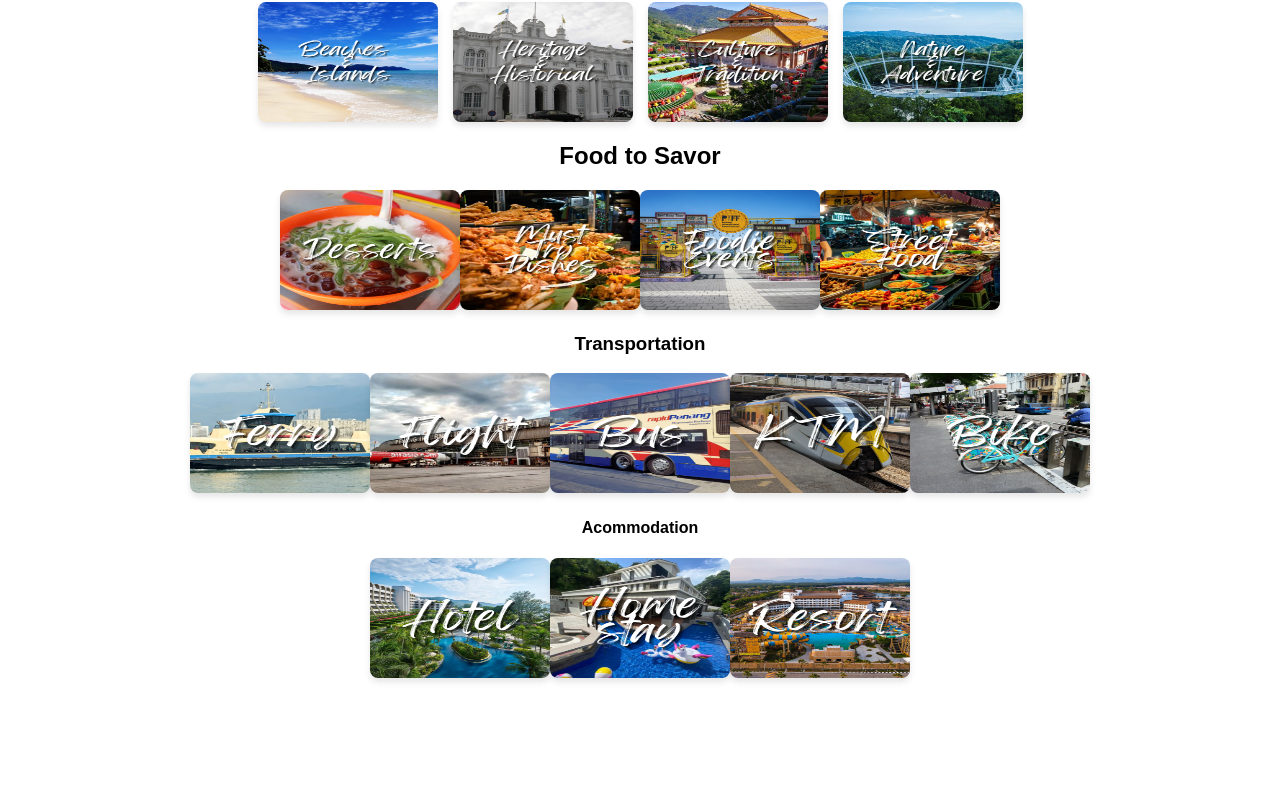
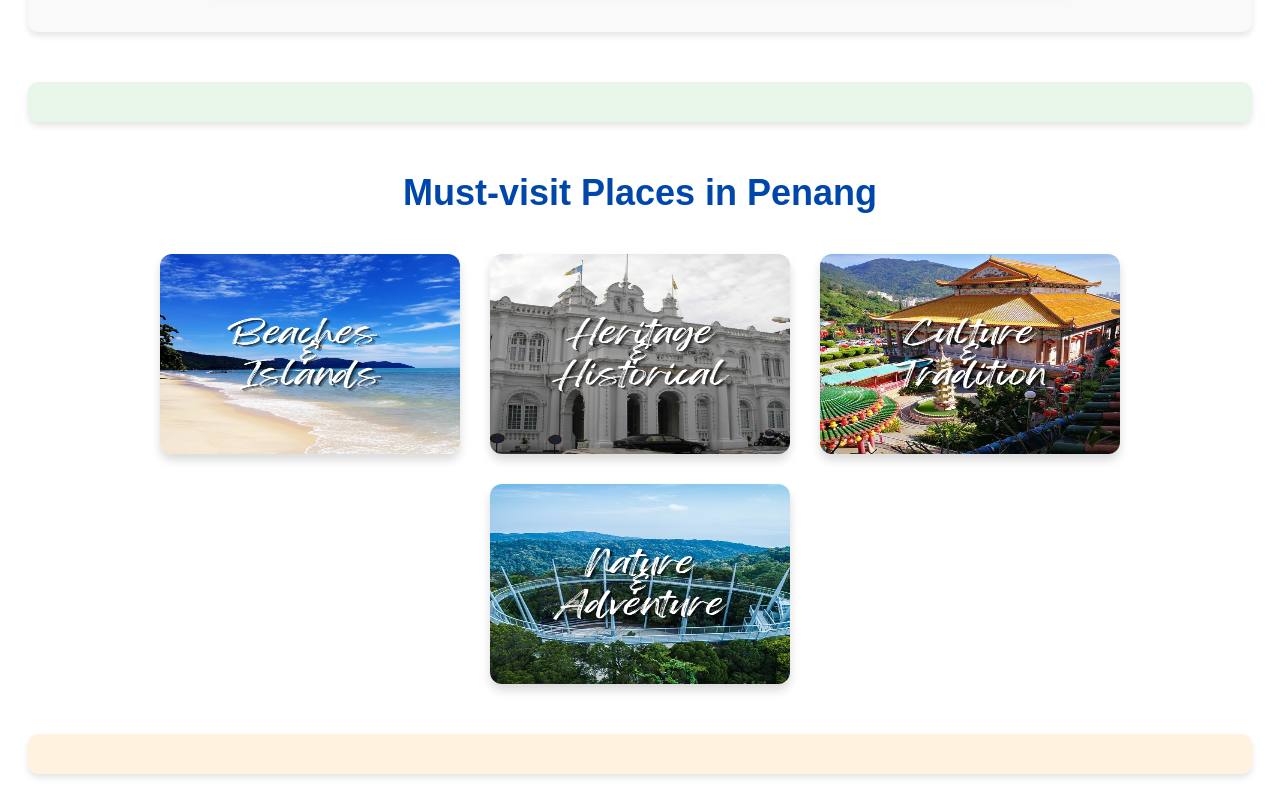
Before and after one commit to wickedjohnwick7/CAT-201-Assignment-2, a React (Vite) app: page / in a window 1280 px wide. Shown: the part 1751-2560 px from the top of the page. Before the commit the page ends 2453 px from the top, so only its background shows below. Built offline with nearby package versions, Linux system fonts and the light colour scheme.

Commit message:
image spacing for front page website and add button customization in food.also add one file,food.css.

```diff
--- a/src/App.css
+++ b/src/App.css
@@ -1,4 +1,9 @@
-
+/* General Styles */
+.App {
+  font-family: Arial, sans-serif; /* Consistent font for the app */
+  text-align: center;
+  margin: 20px;
+}
 
 /* Carousel Styles */
 .carousel {
@@ -7,34 +12,15 @@
   align-items: center;
   justify-content: center;
   overflow: hidden;
-  width: 100%; /* Full width */
+  width: 100%;
   margin: 20px 0; /* Space around the carousel */
 }
-.nav-list {
-  display: flex; /* Align list items horizontally */
-  justify-content: space-around; /* Space evenly between items */
-  align-items: center; /* Vertically center items */
-  list-style-type: none; /* Remove bullet points */
-  padding: 0;
-  margin: 0;
-  gap: 20px; /* Space between items */
-}
 
-.nav-item {
-  font-size: 16px; /* Adjust font size */
-  font-family: Arial, sans-serif; /* Font styling */
-  color: #333; /* Default text color */
-  cursor: pointer; /* Pointer on hover */
-  text-decoration: none; /* Remove underline */
-  padding: 5px 10px; /* Add some padding */
-  border-radius: 5px; /* Optional rounded corners */
-  transition: background-color 0.3s, color 0.3s; /* Smooth hover effects */
-}
 .carousel-button {
   position: absolute;
   top: 50%;
   transform: translateY(-50%);
-  background-color: rgba(0, 0, 0, 0.5);
+  background-color: rgba(0, 0, 0, 0.5); /* Semi-transparent button */
   color: #daade4;
   border: none;
   padding: 10px 20px;
@@ -43,6 +29,11 @@
   z-index: 100;
   border-radius: 50%;
   outline: none;
+  transition: background-color 0.3s ease-in-out;
+}
+
+.carousel-button:hover {
+  background-color: rgba(0, 0, 0, 0.7); /* Darker hover effect */
 }
 
 .carousel-button.left {
@@ -53,55 +44,112 @@
   right: 10px;
 }
 
-.nav-image {
-  width: 200px;
-  height: 200px;
-  border-radius: 10px;
-  box-shadow: 0 4px 6px rgba(0, 0, 0, 0.1);
-  transition: transform 0.3s;
+/* Navigation Styles */
+.nav-list {
+  display: flex; /* Align list items horizontally */
+  justify-content: center; /* Center align the list */
+  align-items: center;
+  list-style: none; /* Remove bullet points */
+  padding: 0;
+  margin: 0;
+  gap: 20px; /* Add space between items */
 }
 
-.nav-title {
-  text-align: center;
-  margin-top: 10px;
-  font-size: 16px;
+.nav-item {
+  font-size: 18px; /* Larger font size */
+  font-family: Arial, sans-serif;
   color: #333;
-  font-weight: bold;
+  cursor: pointer; /* Pointer on hover */
+  text-decoration: none; /* Remove underline */
+  padding: 10px 15px; /* Add padding for clickable area */
+  border-radius: 5px; /* Rounded corners */
+  transition: background-color 0.3s, color 0.3s; /* Smooth hover effects */
+}
+
+.nav-item:hover {
+  background-color: #f0f0f0; /* Light background on hover */
+  color: #007BFF; /* Accent color on hover */
+}
+
+/* Image Navigation */
+.image-navigation {
+  display: flex;
+  flex-wrap: wrap; /* Allow wrapping for responsiveness */
+  justify-content: center; /* Center-align images */
+  gap: 30px; /* Increased spacing between images */
+  margin: 40px 0; /* Larger margin above and below the navigation */
+}
+
+.nav-image {
+  width: 300px; /* Larger image size */
+  height: 200px;
+  border-radius: 12px; /* Slightly more rounded corners */
+  box-shadow: 0 6px 10px rgba(0, 0, 0, 0.15); /* Slightly stronger shadow */
+  cursor: pointer;
+  transition: transform 0.3s ease-in-out, box-shadow 0.3s ease-in-out;
 }
 
 .nav-image:hover {
-  transform: scale(1.1); /* Hover effect remains */
-}
-
-.image-navigation {
-  display: flex;
-  justify-content: center;
-  gap: 15px;
-  margin: 20px 0;
-}
-
-.nav-image {
-  width: 180px;
-  height: 120px;
-  border-radius: 8px;
-  cursor: pointer;
-  transition: transform 0.3s;
-}
-
-.nav-image:hover {
-  transform: scale(1.05);
-}
-
-/* General styles */
-.App {
-  font-family: Arial, sans-serif;
-  text-align: center;
-  margin: 20px;
+  transform: scale(1.1); /* Enlarge image on hover */
+  box-shadow: 0 8px 14px rgba(0, 0, 0, 0.25); /* Enhanced shadow on hover */
 }
 
 
-  .foo-right {
-    width: 100%;
-    grid-template-columns: 1fr;
-  }
+/* Section Titles */
+h1, h2, h3, h4 {
+  font-family: Arial, sans-serif;
+  font-weight: bold;
+  text-align: center;
+  margin-bottom: 20px;
+  color: #333; /* Standard text color */
 }
+
+h1 {
+  font-size: 36px; /* Largest title size */
+  color: #0047ab; /* Distinct color for main headings */
+}
+
+h2 {
+  font-size: 36px; /* Second-largest */
+  color: #007BFF; /* Accent color */
+}
+
+h3 {
+  font-size: 36px;
+  color: #28a745;
+}
+
+h4 {
+  font-size: 36px;
+  color: #6c757d;
+}
+
+/* Section Spacing */
+section {
+  margin: 50px 0; /* Space between sections */
+  padding: 20px; /* Inner padding */
+  background-color: #f9f9f9; /* Light background for readability */
+  border-radius: 10px; /* Rounded corners */
+  box-shadow: 0 4px 6px rgba(0, 0, 0, 0.1); /* Subtle shadow effect */
+}
+
+/* Section-Specific Background Colors */
+#AboutPenang {
+  background-color: #e3f2fd; /* Light blue */
+}
+
+#Places {
+  background-color: #e8f5e9; /* Light green */
+}
+
+#Food {
+  background-color: #fff3e0; /* Light orange */
+}
+
+#Transportation {
+  background-color: #f3e5f5; /* Light purple */
+}
+
+#Accomodation {
+  background-color: #e1f5fe; /* Light cyan */
+}
--- a/src/App.jsx
+++ b/src/App.jsx
@@ -48,7 +48,7 @@ function App() {
                         <section id="Food"></section>
 
                         <h2>Food to Savor</h2>
-                        <div className="places-navigation">
+                        <div className="image-navigation">
                             <img
                                 src="/images/Desserts.png"
                                 alt="Desserts"
@@ -80,7 +80,7 @@ function App() {
                         <section id="Transportation"></section>
 
                         <h3>Transportation</h3>
-                        <div className="places-navigation">
+                        <div className="image-navigation">
                             <img
                                 src="/images/Ferry.png"
                                 alt="Ferry"
@@ -118,7 +118,7 @@ function App() {
                         <section id="Accomodation"></section>
 
                         <h4>Acommodation</h4>
-                        <div className="places-navigation">
+                        <div className="image-navigation">
                             <img
                                 src="/images/Hotel.png"
                                 alt="Hotel"
--- a/src/components/foods/Desserts.jsx
+++ b/src/components/foods/Desserts.jsx
@@ -1,6 +1,6 @@
 import React from "react";
 import "../../App.css";
-
+import "./foods.css";
 function Desserts({ setPage }) {
   return (
     <div className="App">
--- a/src/components/foods/FoodieEvents.jsx
+++ b/src/components/foods/FoodieEvents.jsx
@@ -1,5 +1,6 @@
 import React from "react";
 import "../../App.css";
+import "./foods.css";
 
 function FoodieEvents({ setPage }) {
   return (
--- a/src/components/foods/MustTryDishes.jsx
+++ b/src/components/foods/MustTryDishes.jsx
@@ -1,6 +1,6 @@
 import React from "react";
 import "../../App.css";
-
+import "./foods.css";
 function MustTryDishes({ setPage }) {
   return (
     <div className="App">
--- a/src/components/foods/StreetFood.jsx
+++ b/src/components/foods/StreetFood.jsx
@@ -1,6 +1,6 @@
 import React from "react";
 import "../../App.css";
-
+import "./foods.css";
 function StreetFood({ setPage }) {
   return (
     <div className="App">
--- /dev/null
+++ b/src/components/foods/foods.css
@@ -0,0 +1,9 @@
+.nav-back {
+    margin-top: 20px;
+    padding: 10px 20px;
+    background-color: #007bff;
+    color: white;
+    border: none;
+    border-radius: 5px;
+    cursor: pointer;
+}
```
Also changed, not shown: src/components/NavigationRouter.jsx (line endings or trailing spaces), src/components/PenangPage.jsx (line endings or trailing spaces). Lines whose indentation alone changed are shown as unchanged.
